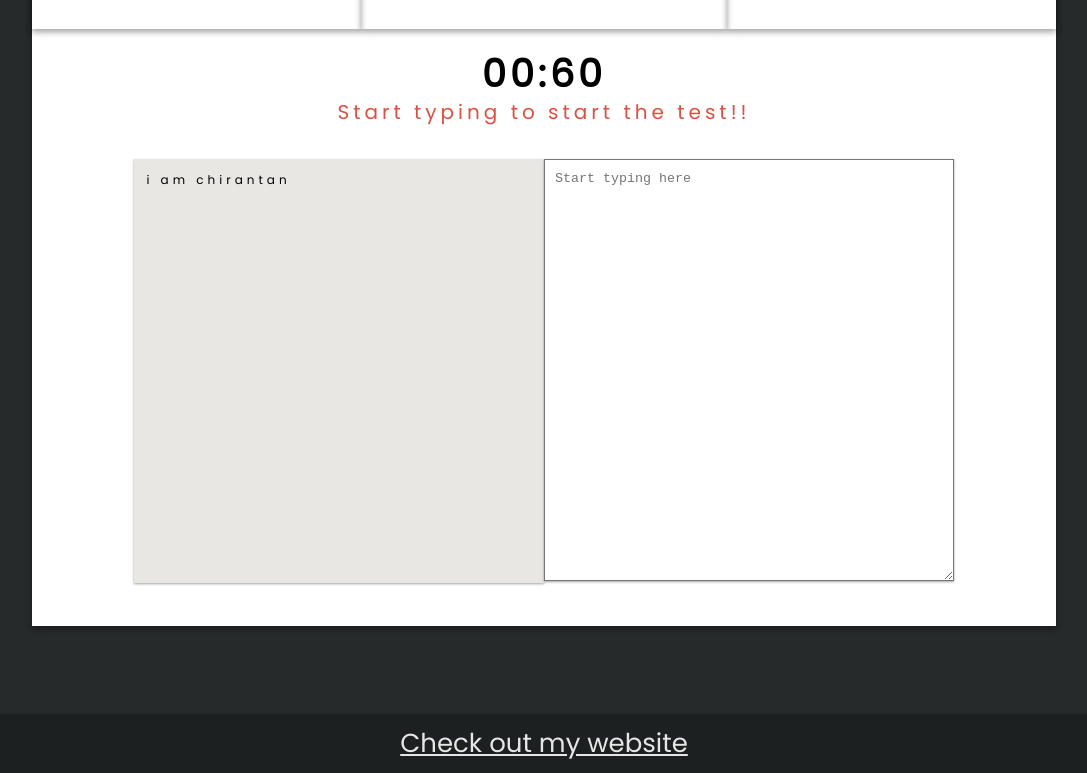
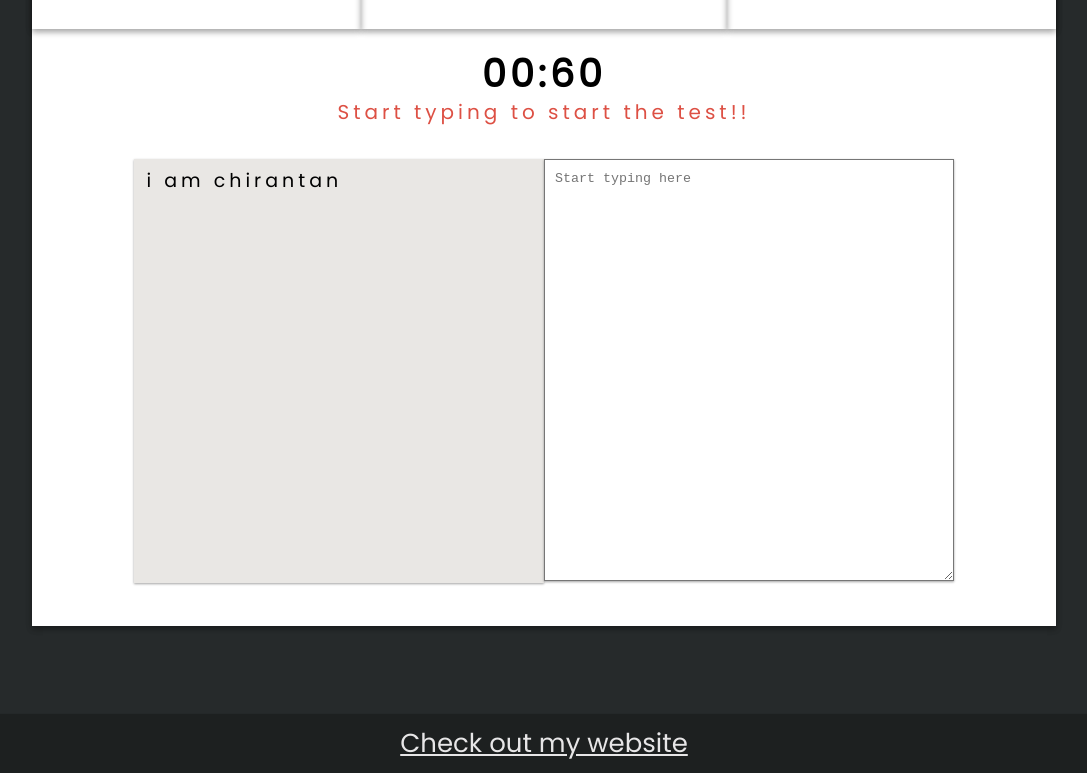
Before and after one commit to chirantan-basu01/FlashType, a React (Create React App) app: page / in a window 1280 px wide. Shown: the part 1066-1839 px from the top of the page, without its empty margins (96-1183 px from the left). Built offline with nearby package versions, Linux system fonts and the light colour scheme.

Commit message:
handling user input

```diff
--- a/src/components/App/App.jsx
+++ b/src/components/App/App.jsx
@@ -17,6 +17,10 @@ class App extends React.Component {
         characters: 0,
         wpm: 0,
         testInfo: [],
+    };
+
+    handleUserInput = (inputValue) => {
+        console.log(inputValue);
     };
 
     componentDidMount() {
@@ -53,6 +57,7 @@ class App extends React.Component {
                     timeRemaining={this.state.timeRemaining}
                     timerStarted={this.state.timerStarted}
                     testInfo={this.state.testInfo}
+                    onInputChange={this.handleUserInput}
                 />
 
                 {/* Footer */}
--- a/src/components/ChallengeSection/ChallengeSection.jsx
+++ b/src/components/ChallengeSection/ChallengeSection.jsx
@@ -10,6 +10,7 @@ const ChallengeSection = ({
     timeRemaining,
     timerStarted,
     testInfo,
+    onInputChange,
 }) => {
     return (
         <div className="challenge-section-container">
@@ -24,6 +25,7 @@ const ChallengeSection = ({
                 characters={characters}
                 wpm={wpm}
                 testInfo={testInfo}
+                onInputChange={onInputChange}
             />
         </div>
     );
--- a/src/components/TestContainer/TestContainer.jsx
+++ b/src/components/TestContainer/TestContainer.jsx
@@ -11,6 +11,7 @@ const TestContainer = ({
     timeRemaining,
     timerStarted,
     testInfo,
+    onInputChange,
 }) => {
     return (
         <div className="test-container">
@@ -24,6 +25,7 @@ const TestContainer = ({
                         wpm={wpm}
                         selectedParagraph={selectedParagraph}
                         testInfo={testInfo}
+                        onInputChange={onInputChange}
                     />
                 </div>
             ) : (
--- /dev/null
+++ b/src/components/TestLetter/TestLetter.css
@@ -0,0 +1,16 @@
+.test-letter {
+    font-size: 19px;
+    line-height: 19px;
+}
+
+.test-letter-correct {
+    color: #558b2f;
+}
+
+.test-letter-incorrect {
+    color: #bf360c;
+}
+
+.test-letter-not-attempted {
+    color: #f9a825;
+}
--- /dev/null
+++ b/src/components/TestLetter/TestLetter.jsx
@@ -0,0 +1,20 @@
+import React from 'react';
+import './TestLetter.css';
+
+const TestLetter = ({ individualLetterInfo }) => {
+    const { status } = individualLetterInfo;
+
+    const statusClass = {
+        correct: 'test-letter-correct',
+        incorrect: 'test-letter-incorrect',
+        notAttempted: 'test-letter-notAttempted',
+    }[status];
+
+    return (
+        <span className={`test-letter ${statusClass}`}>
+            {individualLetterInfo.testLetter}
+        </span>
+    );
+};
+
+export default TestLetter;
--- a/src/components/TypingChallenge/TypingChallenge.jsx
+++ b/src/components/TypingChallenge/TypingChallenge.jsx
@@ -1,11 +1,12 @@
 import React from 'react';
 import './TypingChallenge.css';
+import TestLetter from '../TestLetter/TestLetter';
 
 const TypingChallenge = ({
-    selectedParagraph,
     timeRemaining,
     timerStarted,
     testInfo,
+    onInputChange,
 }) => {
     return (
         <div className="typing-challenge">
@@ -21,11 +22,20 @@ const TypingChallenge = ({
             <div className="textarea-container">
                 <div className="textarea-left">
                     <div className="textarea  test-paragraph">
-                        {selectedParagraph}
+                        {/* {selectedParagraph} */}
+                        {testInfo.map((individualLetterInfo, index) => {
+                            return (
+                                <TestLetter
+                                    key={index}
+                                    individualLetterInfo={individualLetterInfo}
+                                />
+                            );
+                        })}
                     </div>
                 </div>
                 <div className="textarea-right">
                     <textarea
+                        onChange={(e) => onInputChange(e.target.value)}
                         className="textarea"
                         placeholder="Start typing here"
                     ></textarea>
--- a/src/components/TypingChallengeContainer/TypingChallengeContainer.jsx
+++ b/src/components/TypingChallengeContainer/TypingChallengeContainer.jsx
@@ -11,6 +11,7 @@ const TypingChallengeContainer = ({
     timeRemaining,
     timerStarted,
     testInfo,
+    onInputChange,
 }) => {
     return (
         <div className="typing-challenge-container">
@@ -29,6 +30,7 @@ const TypingChallengeContainer = ({
             {/* the real challenge */}
             <div className="typewriter-container">
                 <TypingChallenge
+                    onInputChange={onInputChange}
                     testInfo={testInfo}
                     timerStarted={timerStarted}
                     timeRemaining={timeRemaining}
```
